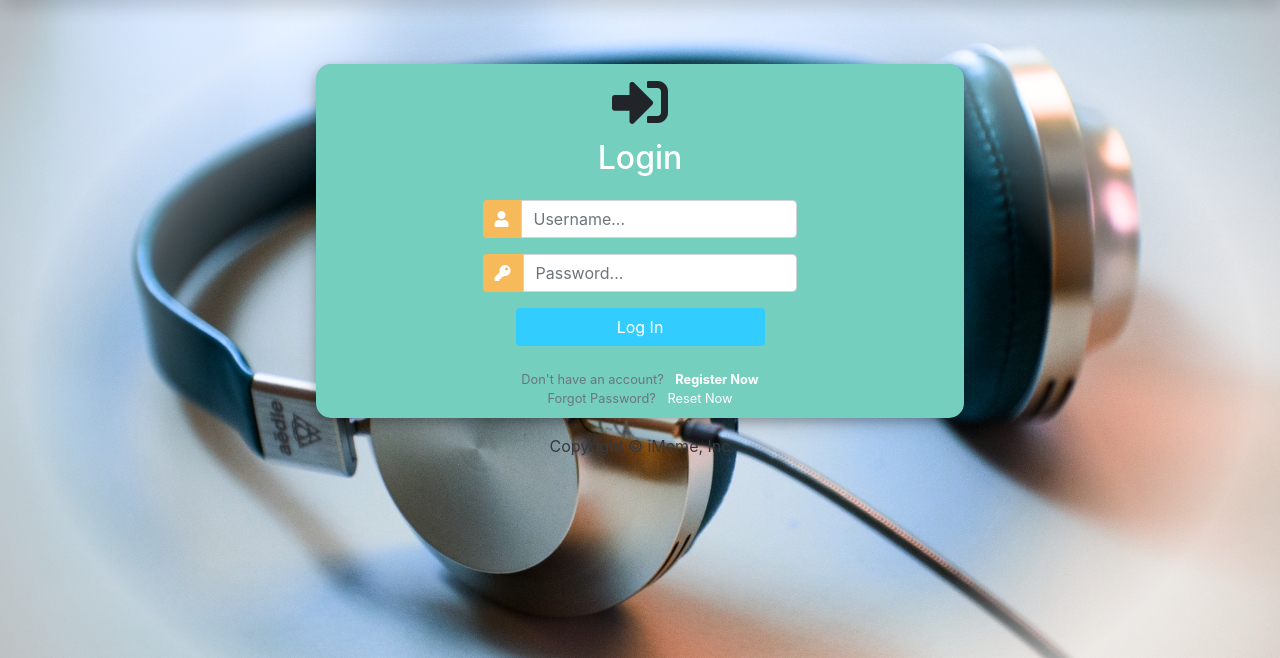
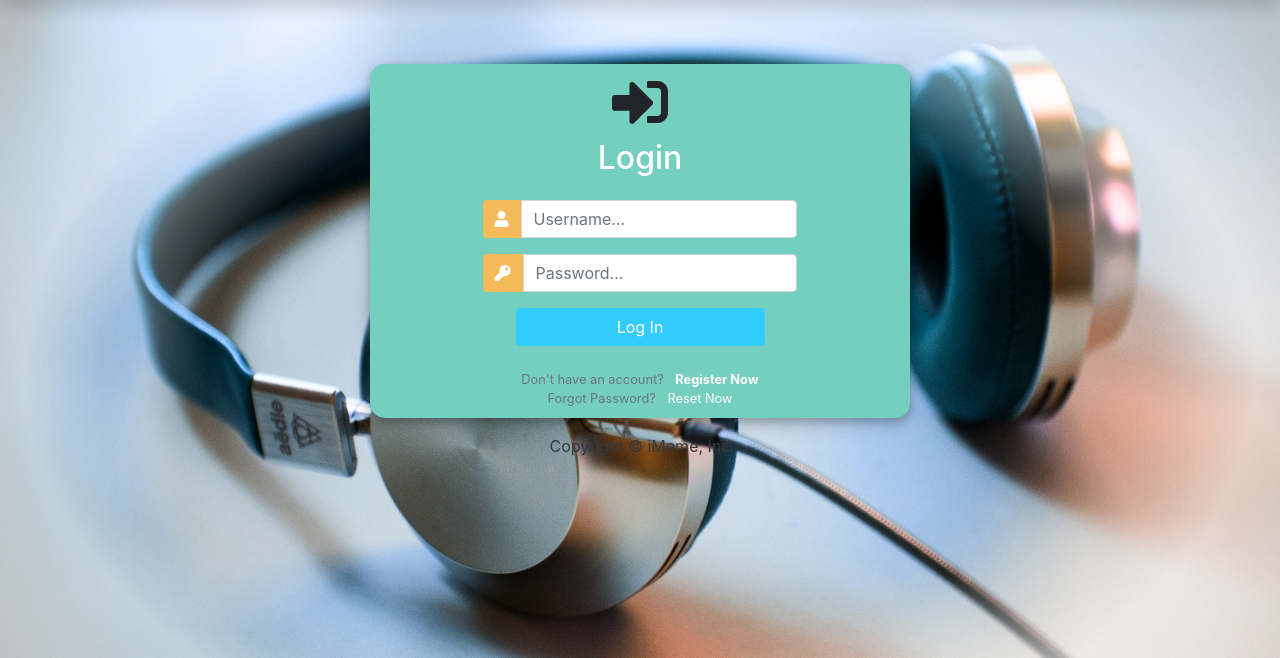
Before and after one commit to CleoMugs/iMeme, a Django app: template templates/login.html in a window 1280 px wide. Shown: the part 56-714 px from the top of the page. Run offline with Django 3.2, Linux system fonts and the light colour scheme; the template is opened without the code that fills it, so the values that code supplies are empty; some libraries are stand-ins or nearby versions.

```diff
--- a/iblog/admin.py
+++ b/iblog/admin.py
@@ -22,7 +22,6 @@ class CommentAdmin(admin.ModelAdmin):
 
 class ProfileAdmin(admin.ModelAdmin):
 	list_display = ('user', 'real_name', 'profile_pic', 'location', 'occupation', 'date_created')
-	#list_filter = ('active', 'created_on')
 	search_fields = ('user',)
 
 
--- a/iblog/forms.py
+++ b/iblog/forms.py
@@ -36,9 +36,3 @@ class EditProfileForm(forms.ModelForm):
 	class Meta:
 		model = Profile
 		fields = ['real_name', 'location', 'occupation', 'profile_pic']
-
-
-'''
-class CommentForm(forms.Form):
-	name, email, body = forms.CharField(widget=SummernoteWidget())
-'''
--- a/static/css/login.css
+++ b/static/css/login.css
@@ -13,7 +13,7 @@ html {
 
 
 .user_card {
-    width: 60%;
+    width: 50%;
     margin: 4rem auto;
     padding: 10px;
     margin-bottom: auto;
--- a/static/css/register.css
+++ b/static/css/register.css
@@ -9,7 +9,7 @@ html {
     background-repeat: no-repeat;
 }
 .user_card {
-    width: 60%;
+    width: 50%;
     margin: 3rem auto;
     padding: 10px;
     margin-bottom: auto;
```
